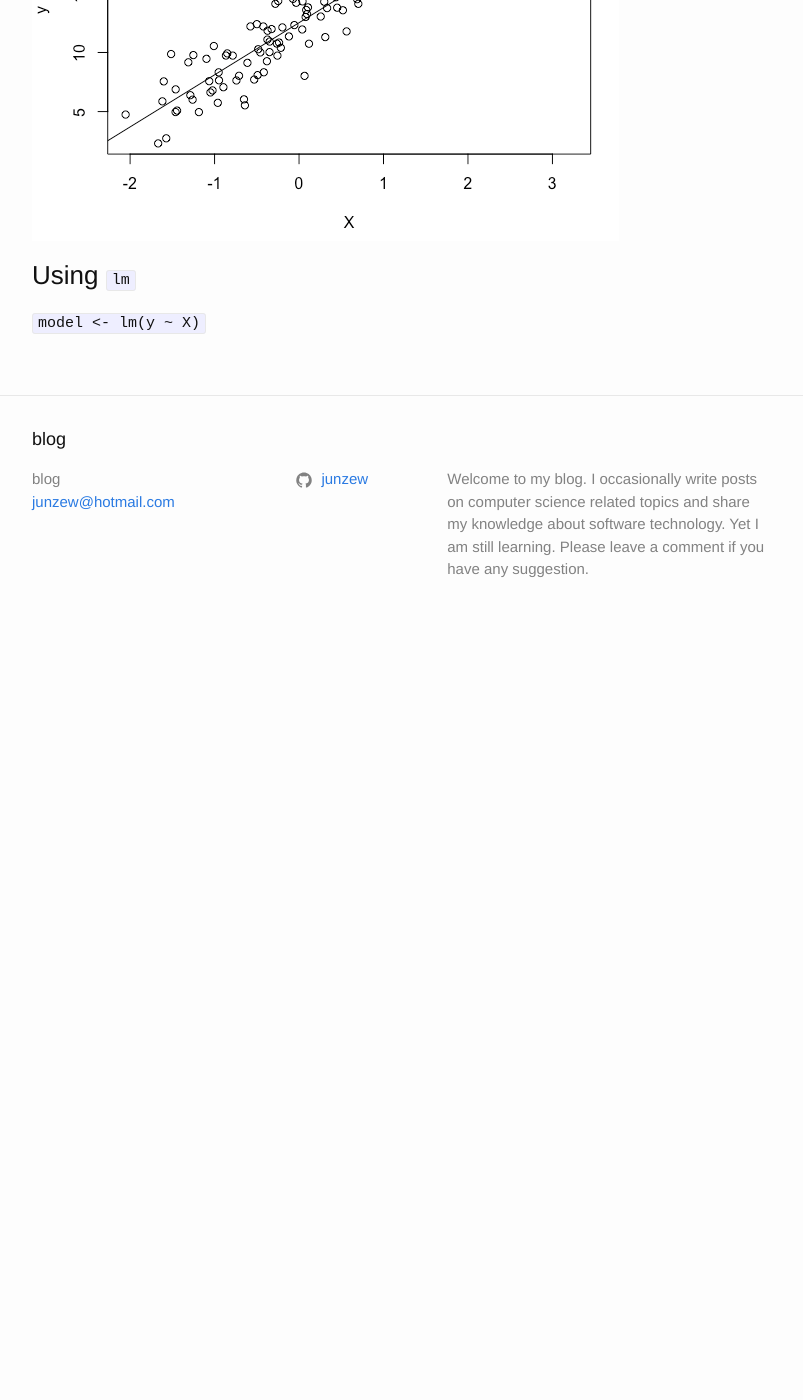
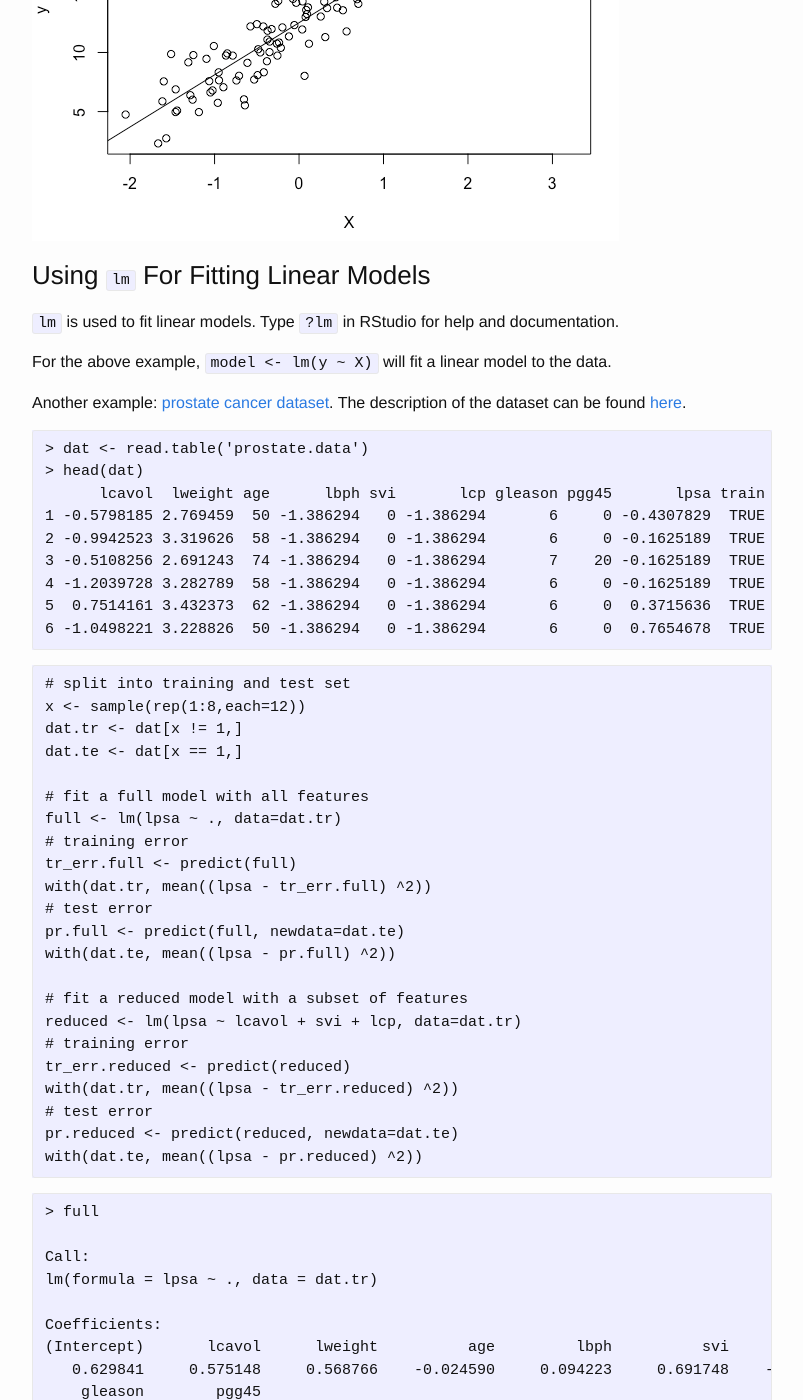
Before and after one commit to junzew/blog, a Jekyll site: the page built from _posts/2019-10-11-Linear-Regression.md, in a window 1280 px wide and 1400 px high, scrolled down 1302 px. Shown: the whole window, without its empty margins (238-1041 px from the left). Built offline with Jekyll 4.4.1, drawn with Linux system fonts in a browser that asks for light colours; comment, search, counter and statistics services are not loaded; before the commit the page ends 1943 px from its top, so only the background shows below that; some of the changed text lies outside the part shown.

Commit message:
Linear Regression in R

````diff
--- a/_posts/2019-10-11-Linear-Regression.md
+++ b/_posts/2019-10-11-Linear-Regression.md
@@ -39,5 +39,70 @@ lines(X, y)
 ![plot 1]({{ "/assets/lr1.png" | absolute_url }})
 
 
-### Using `lm`
-`model <- lm(y ~ X)`
+### Using `lm` For Fitting Linear Models
+
+`lm` is used to fit linear models. Type `?lm` in RStudio for help and documentation.
+
+For the above example, `model <- lm(y ~ X)` will fit a linear model to the data.
+
+Another example: [prostate cancer dataset](https://web.stanford.edu/~hastie/ElemStatLearn//datasets/prostate.data). The description of the dataset can be found [here](https://web.stanford.edu/~hastie/ElemStatLearn//datasets/prostate.info.txt).
+
+```
+> dat <- read.table('prostate.data')
+> head(dat)
+      lcavol  lweight age      lbph svi       lcp gleason pgg45       lpsa train
+1 -0.5798185 2.769459  50 -1.386294   0 -1.386294       6     0 -0.4307829  TRUE
+2 -0.9942523 3.319626  58 -1.386294   0 -1.386294       6     0 -0.1625189  TRUE
+3 -0.5108256 2.691243  74 -1.386294   0 -1.386294       7    20 -0.1625189  TRUE
+4 -1.2039728 3.282789  58 -1.386294   0 -1.386294       6     0 -0.1625189  TRUE
+5  0.7514161 3.432373  62 -1.386294   0 -1.386294       6     0  0.3715636  TRUE
+6 -1.0498221 3.228826  50 -1.386294   0 -1.386294       6     0  0.7654678  TRUE
+```
+
+```
+# split into training and test set
+x <- sample(rep(1:8,each=12))
+dat.tr <- dat[x != 1,]
+dat.te <- dat[x == 1,]
+
+# fit a full model with all features
+full <- lm(lpsa ~ ., data=dat.tr)
+# training error
+tr_err.full <- predict(full)
+with(dat.tr, mean((lpsa - tr_err.full) ^2))
+# test error
+pr.full <- predict(full, newdata=dat.te)
+with(dat.te, mean((lpsa - pr.full) ^2))
+
+# fit a reduced model with a subset of features
+reduced <- lm(lpsa ~ lcavol + svi + lcp, data=dat.tr)
+# training error
+tr_err.reduced <- predict(reduced)
+with(dat.tr, mean((lpsa - tr_err.reduced) ^2))
+# test error
+pr.reduced <- predict(reduced, newdata=dat.te)
+with(dat.te, mean((lpsa - pr.reduced) ^2))
+```
+
+
+```
+> full
+
+Call:
+lm(formula = lpsa ~ ., data = dat.tr)
+
+Coefficients:
+(Intercept)       lcavol      lweight          age         lbph          svi          lcp
+   0.629841     0.575148     0.568766    -0.024590     0.094223     0.691748    -0.128993
+    gleason        pgg45
+   0.032534     0.005683
+
+> reduced
+
+Call:
+lm(formula = lpsa ~ lcavol + svi + lcp, data = dat.tr)
+
+Coefficients:
+(Intercept)       lcavol          svi          lcp
+     1.4460       0.6227       0.6470      -0.0394
+```
````
Also changed, not shown: other parts of _posts/2019-10-11-Linear-Regression.md (+1 -1 lines).
